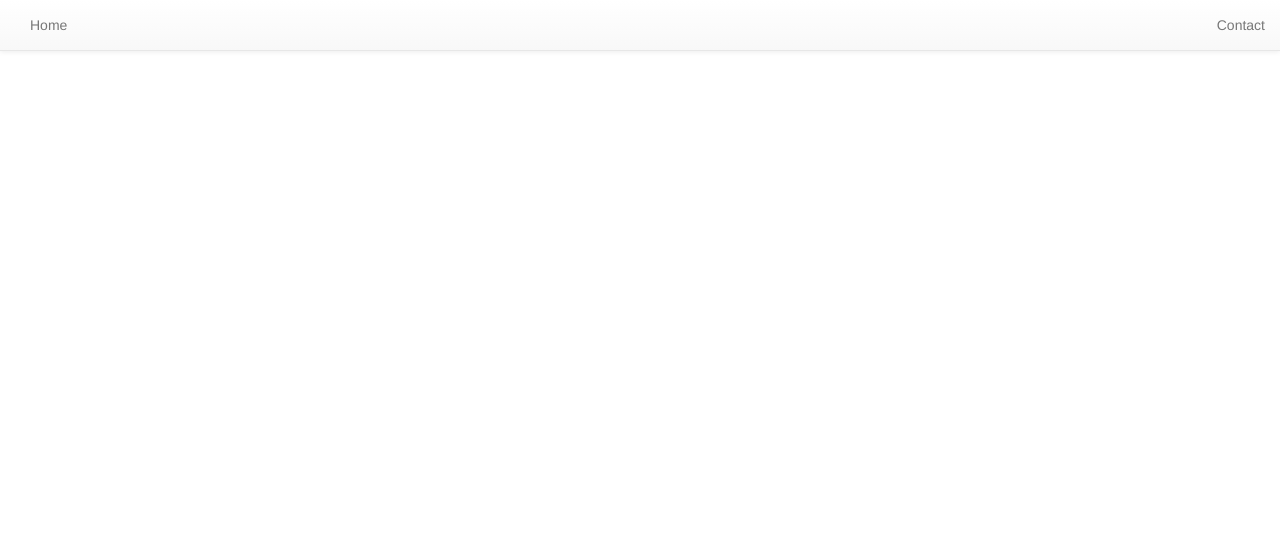
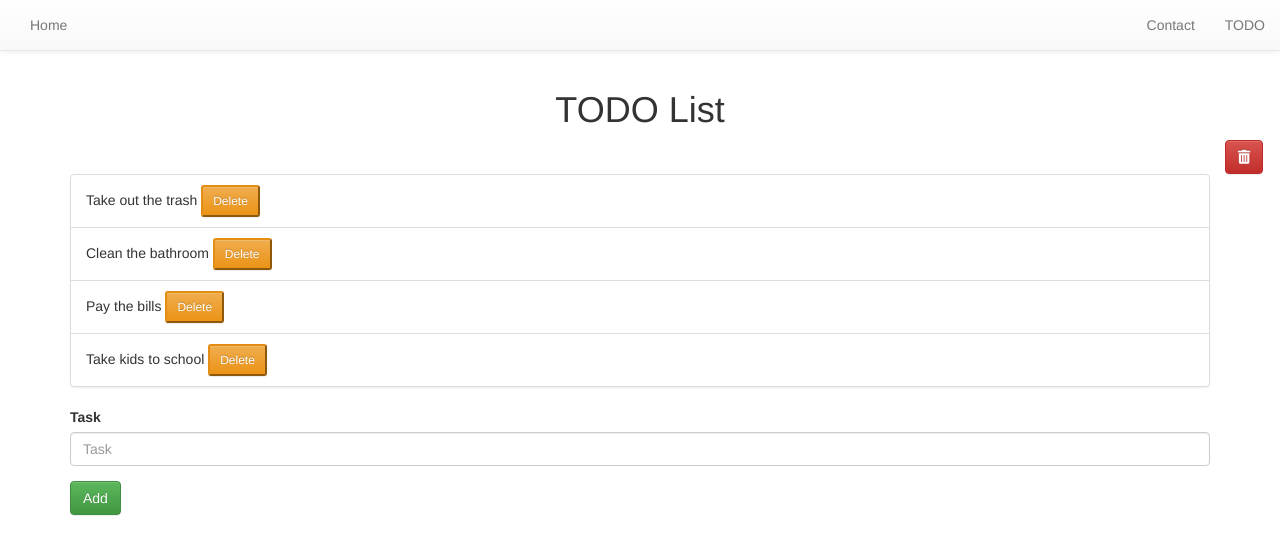
Before and after one commit to gkw-learning/angular, an Angular app: page /todo in a window 1280 px wide. Before the commit this address led to /. Shown: the top 554 px of the page. Built offline with nearby package versions, Linux system fonts and the light colour scheme.

Commit message:
end of day 4

```diff
--- a/src/app/app-routing.module.ts
+++ b/src/app/app-routing.module.ts
@@ -2,10 +2,12 @@ import { NgModule } from '@angular/core';
 import { RouterModule, Routes } from '@angular/router';
 import { HomeComponent } from './home/home.component';
 import { ContactComponent } from './contact/contact.component';
+import { TodoComponent } from './todo/todo.component';
 
 const routes: Routes = [
   { path: '', component: HomeComponent},
-  { path: 'contact', component: ContactComponent }
+  { path: 'contact', component: ContactComponent },
+  { path: 'todo', component: TodoComponent }
 ];
 
 @NgModule({
--- a/src/app/app.component.html
+++ b/src/app/app.component.html
@@ -13,6 +13,7 @@
       </ul>
       <ul class="nav navbar-nav navbar-right">
         <li><a routerLink="/contact">Contact</a></li>
+        <li><a routerLink="/todo">TODO</a></li>
       </ul>
     </div>
   </div>
--- a/src/app/app.module.ts
+++ b/src/app/app.module.ts
@@ -7,12 +7,15 @@ import { AppComponent } from './app.component';
 import { AppRoutingModule } from './/app-routing.module';
 import { HomeComponent } from './home/home.component';
 import { ContactComponent } from './contact/contact.component';
+import { TodoComponent } from './todo/todo.component';
+
 
 @NgModule({
   declarations: [
     AppComponent,
     HomeComponent,
-    ContactComponent
+    ContactComponent,
+    TodoComponent
   ],
   imports: [
     BrowserModule,
--- /dev/null
+++ b/src/app/mock-todos.ts
@@ -0,0 +1,8 @@
+import { Todo } from './todo';
+
+export const TODOS: Todo[] = [
+  { id: 1, task: 'Take out the trash', status: false, trash: false },
+  { id: 2, task: 'Clean the bathroom', status: false, trash: false },
+  { id: 3, task: 'Pay the bills', status: false, trash: false },
+  { id: 4, task: 'Take kids to school', status: false, trash: false }
+];
--- /dev/null
+++ b/src/app/todo.ts
@@ -0,0 +1,6 @@
+export class Todo {
+  id: number;
+  task: string;
+  status: boolean;
+  trash: boolean;
+}
--- /dev/null
+++ b/src/app/todo/todo.component.css
@@ -0,0 +1,4 @@
+.completed {
+  text-decoration: line-through;
+  color: tomato;
+}
--- /dev/null
+++ b/src/app/todo/todo.component.html
@@ -0,0 +1,46 @@
+<div class="container" style="margin-top: 70px">
+  <div class="row">
+    <h1 class="text-center">TODO List</h1>
+  </div>
+  <div class="row">
+    <button class="btn btn-danger col-lg-offset-12" type="button" data-toggle="modal" data-target="#myModal">
+      <i class="fas fa-trash-alt"></i>
+    </button>
+  </div>
+  <ul class="list-group">
+    <ng-container *ngFor="let todo of todos" >
+        <li class="list-group-item" (click)="toggleTodo(todo)" [ngClass]="{'completed' : todo.status }" *ngIf="!todo.trash">{{ todo.task }}
+          <button class="btn-sm btn-warning" (click)="moveToTrash(todo)">Delete</button>
+        </li>
+    </ng-container>
+  </ul>
+
+  <form action="POST" (ngSubmit)="addTodo()">
+    <div class="form-group">
+      <label for="task">Task</label>
+      <input type="text" class="form-control" id="task" name="task" placeholder="Task" [(ngModel)]="newTask.task">
+    </div>
+    <button class="btn btn-success">Add</button>
+  </form>
+</div>
+
+<div class="modal fade" id="myModal" tabindex="-1" role="dialog" aria-labelledby="myModalLabel">
+    <div class="modal-dialog" role="document">
+      <div class="modal-content">
+        <div class="modal-header">
+          <button class="close" type="button" data-dismiss="modal" aria-label="Close">
+            <span aria-hidden="true">&times;</span>
+          </button>
+          <h4 class="modal-title" id="myModalLabel">Trash</h4>
+        </div>
+        <div class="modal-body">
+            <ul class="list-group">
+              <!-- use ng-container when have to bind with *ngFor, *ngIf, etc. -->
+              <ng-container *ngFor="let todo of todos">
+              <li class="list-group-item" (click)="toggleTodo(todo)" [ngClass]="{'completed' : todo.status }" *ngIf="todo.trash">{{ todo.task }} </li>
+            </ng-container>
+            </ul>
+        </div>
+      </div>
+    </div>
+  </div>
--- /dev/null
+++ b/src/app/todo/todo.component.ts
@@ -0,0 +1,34 @@
+import { Component, OnInit } from '@angular/core';
+import { TODOS } from '../mock-todos';
+import { Todo } from '../todo';
+
+@Component({
+  selector: 'app-todo',
+  templateUrl: './todo.component.html',
+  styleUrls: ['./todo.component.css']
+})
+export class TodoComponent implements OnInit {
+  newTask: Todo = new Todo();
+  todos = TODOS;
+  constructor() { }
+  addTodo() {
+    const lastIndex = this.todos.length - 1;
+    const last = this.todos[lastIndex];
+    this.newTask.id = last.id + 1;
+    this.newTask.status = false;
+    this.newTask.trash = false;
+    this.todos.push(this.newTask);
+    this.newTask = new Todo();
+  }
+
+  toggleTodo(item) {
+    item.status = !item.status;
+  }
+  moveToTrash(item) {
+    item.trash = !item.trash;
+  }
+
+  ngOnInit() {
+  }
+
+}
--- a/src/index.html
+++ b/src/index.html
@@ -13,8 +13,13 @@
 <!-- Optional theme -->
 <link rel="stylesheet" href="https://maxcdn.bootstrapcdn.com/bootstrap/3.3.7/css/bootstrap-theme.min.css" integrity="sha384-rHyoN1iRsVXV4nD0JutlnGaslCJuC7uwjduW9SVrLvRYooPp2bWYgmgJQIXwl/Sp" crossorigin="anonymous">
 
+<!-- Font Awesome -->
+<link rel="stylesheet" href="https://use.fontawesome.com/releases/v5.1.0/css/all.css" integrity="sha384-lKuwvrZot6UHsBSfcMvOkWwlCMgc0TaWr+30HWe3a4ltaBwTZhyTEggF5tJv8tbt" crossorigin="anonymous">
+
 </head>
 <body>
   <app-root></app-root>
+  <script src="https://ajax.googleapis.com/ajax/libs/jquery/3.3.1/jquery.min.js"></script>
+  <script src="https://maxcdn.bootstrapcdn.com/bootstrap/3.3.7/js/bootstrap.min.js" integrity="sha384-Tc5IQib027qvyjSMfHjOMaLkfuWVxZxUPnCJA7l2mCWNIpG9mGCD8wGNIcPD7Txa" crossorigin="anonymous"></script>
 </body>
 </html>
```
Also changed, not shown: 1 other file (tests, documents, lock files or other folders).
